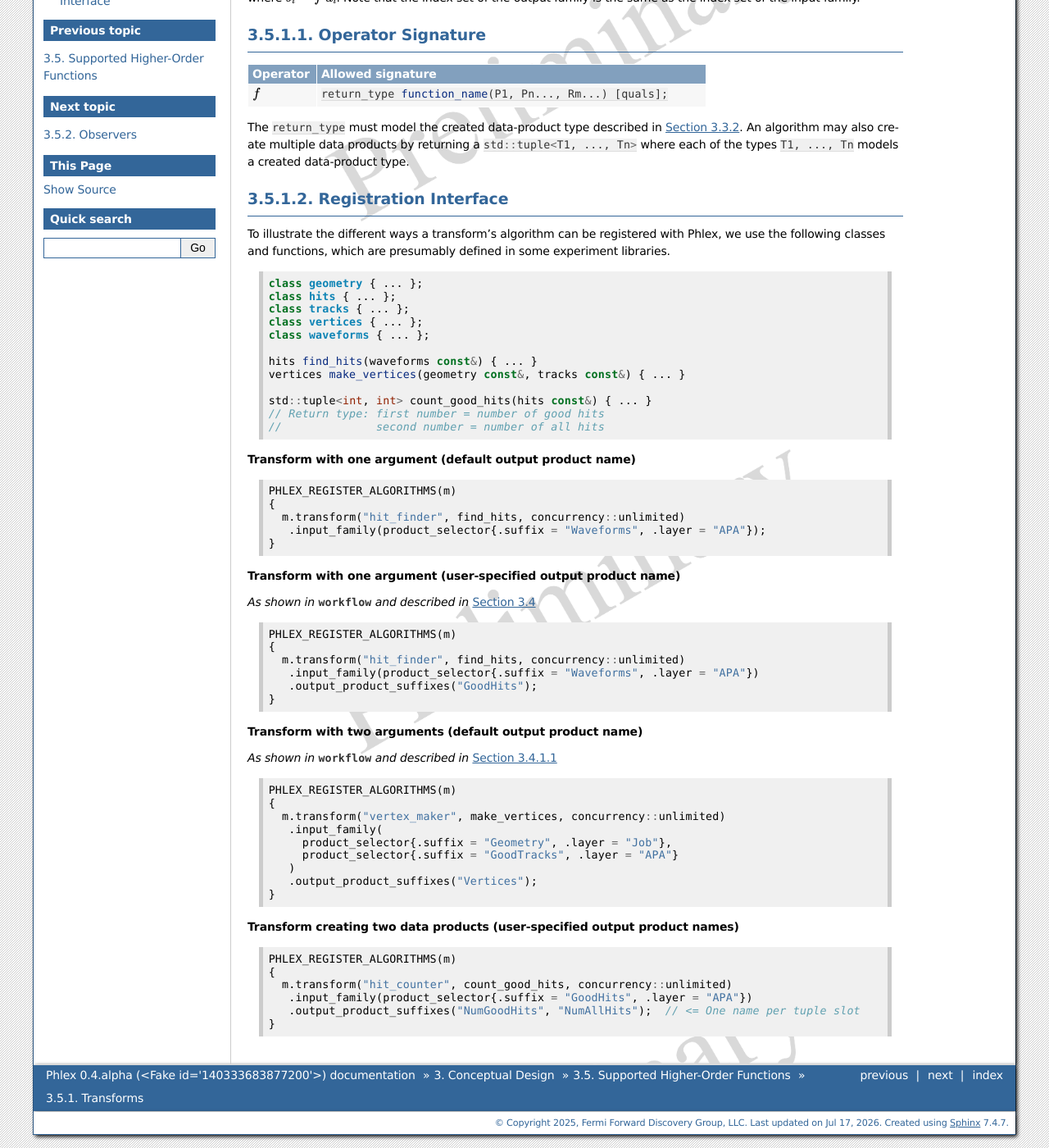
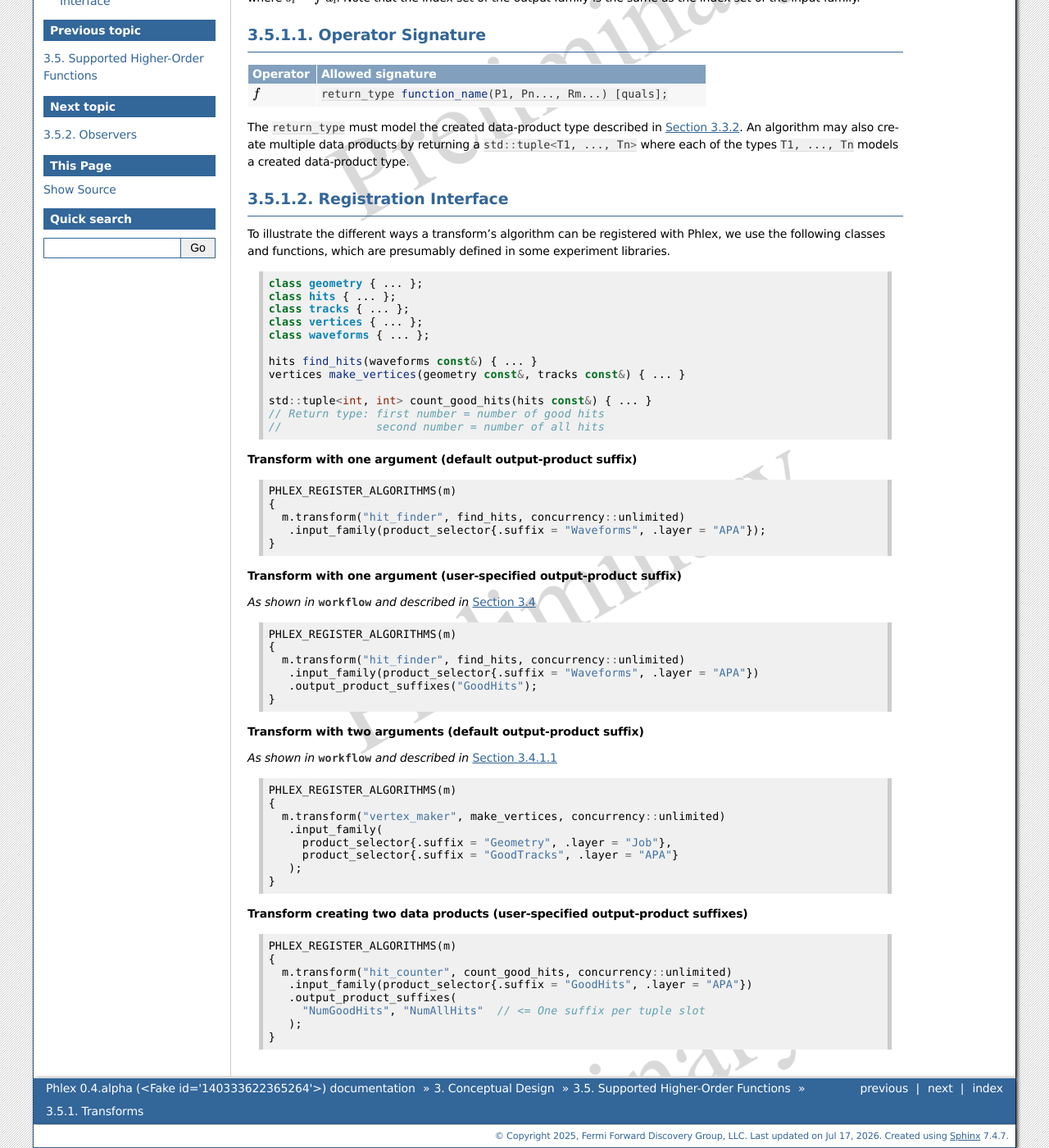
Before and after one commit to Framework-R-D/phlex-design, a Sphinx documentation site: the page built from doc/ch_conceptual_design/hofs/transforms.rst, in a window 1280 px wide and 1400 px high, scrolled down 298 px. Shown: the whole window at 82% size. Built offline with Sphinx 7.4.7, drawn with Linux system fonts in a browser that asks for light colours; some of the changed text lies outside the part shown.

Commit message:
Migrate remaining 'product name' instances to 'product suffix'

```diff
--- a/doc/ch_conceptual_design/data_organization.rst
+++ b/doc/ch_conceptual_design/data_organization.rst
@@ -92,7 +92,7 @@ Such metadata include:
 - the *creator*, the name of the algorithm that created the data product
 - an identifier for the *data cells* with which the data product is associated (e.g. `Spill`, `Run`, `Calibration Interval`, or other experiment-defined layer)
 - the *stage name*, an identifier for the job in which the data product was created
-- an individual *name* for the data product (which may be empty), to distinguish between multiple products of the same type created by the same algorithm.
+- an individual *suffix* for the data product (which may be empty), to distinguish between multiple products of the same type created by the same algorithm.
 
 In addition to these metadata, a data product is also specified by its *type*.
 
--- a/doc/ch_conceptual_design/hofs/transforms.rst
+++ b/doc/ch_conceptual_design/hofs/transforms.rst
@@ -53,7 +53,7 @@ To illustrate the different ways a transform's algorithm can be registered with
    // Return type: first number = number of good hits
    //              second number = number of all hits
 
-**Transform with one argument (default output product name)**
+**Transform with one argument (default output-product suffix)**
 
 .. code:: c++
 
@@ -63,7 +63,7 @@ To illustrate the different ways a transform's algorithm can be registered with
       .input_family(product_selector{.suffix = "Waveforms", .layer = "APA"});
    }
 
-**Transform with one argument (user-specified output product name)**
+**Transform with one argument (user-specified output-product suffix)**
 
 *As shown in* :numref:`workflow` *and described in* :numref:`ch_conceptual_design/registration:Framework Registration`
 
@@ -76,7 +76,7 @@ To illustrate the different ways a transform's algorithm can be registered with
       .output_product_suffixes("GoodHits");
    }
 
-**Transform with two arguments (default output product name)**
+**Transform with two arguments (default output-product suffix)**
 
 *As shown in* :numref:`workflow` *and described in* :numref:`ch_conceptual_design/registration:Data Products from Different Data Layers`
 
@@ -88,11 +88,10 @@ To illustrate the different ways a transform's algorithm can be registered with
       .input_family(
         product_selector{.suffix = "Geometry", .layer = "Job"},
         product_selector{.suffix = "GoodTracks", .layer = "APA"}
-      )
-      .output_product_suffixes("Vertices");
+      );
    }
 
-**Transform creating two data products (user-specified output product names)**
+**Transform creating two data products (user-specified output-product suffixes)**
 
 .. code:: c++
 
@@ -100,5 +99,7 @@ To illustrate the different ways a transform's algorithm can be registered with
    {
      m.transform("hit_counter", count_good_hits, concurrency::unlimited)
       .input_family(product_selector{.suffix = "GoodHits", .layer = "APA"})
-      .output_product_suffixes("NumGoodHits", "NumAllHits");  // <= One name per tuple slot
+      .output_product_suffixes(
+        "NumGoodHits", "NumAllHits"  // <= One suffix per tuple slot
+      );
    }
```
